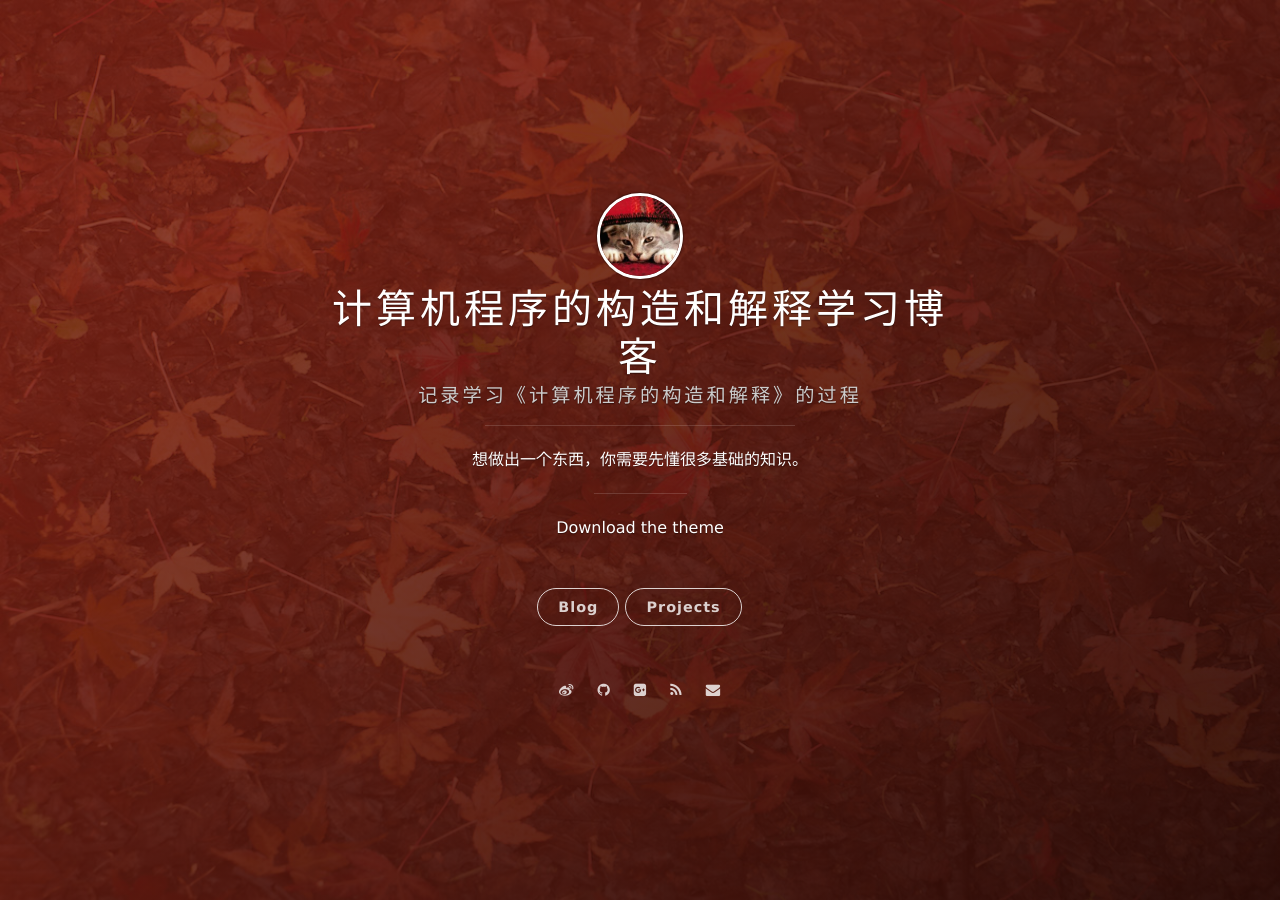
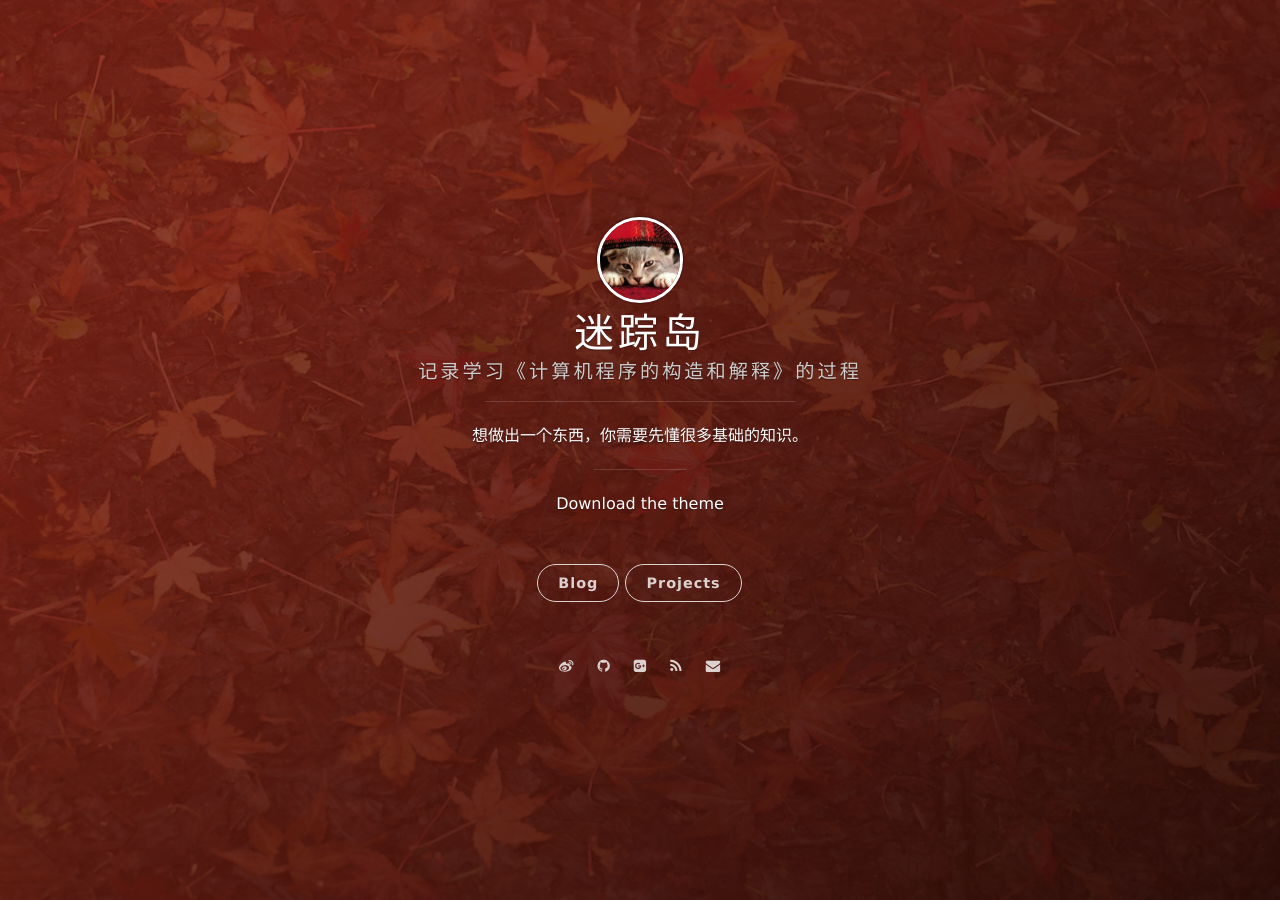
Before and after one commit to onevcat/vno-jekyll, a Jekyll site: the page built from index.html, in a window 1280 px wide. Built offline with Jekyll 4.4.1, drawn with Linux system fonts in a browser that asks for light colours; nearby versions of some CDN libraries; Markdown is read by kramdown in place of the engine named in the settings; the list of posts is cut into pages by our own code.

Commit message:
Update _config.yml

```diff
--- a/_config.yml
+++ b/_config.yml
@@ -1,5 +1,5 @@
 # Basic
-title: 计算机程序的构造和解释学习博客
+title: 迷踪岛
 subtitle: 记录学习《计算机程序的构造和解释》的过程
 welcome_message: <a href="https://github.com/SylvanasaWindrunner" target="_blank">Download the theme</a>
 description: 想做出一个东西，你需要先懂很多基础的知识。
```
